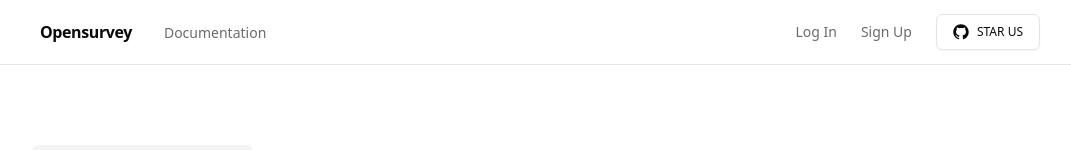
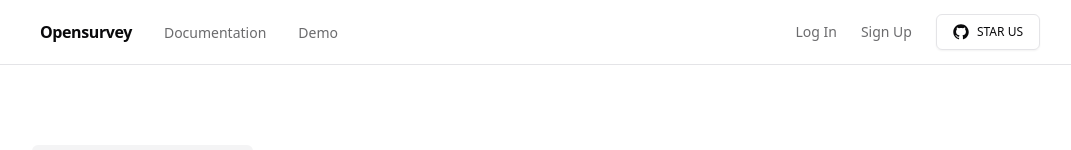
Before and after one commit to movaldivia/opensurvey, a Next.js app: page / in a window 1280 px wide. Shown: the top 150 px of the page, without its empty margins (96-1167 px from the left). Built offline with nearby package versions, Linux system fonts and the light colour scheme; no server answers.

Commit message:
feat: add link to demo form

```diff
--- a/components/main-nav.tsx
+++ b/components/main-nav.tsx
@@ -22,6 +22,15 @@ export function MainNav({ isUserLogged }: { isUserLogged: boolean }) {
                 Documentation
               </Link>
             </div>
+            <div className="ml-8 text-sm font-medium transition-colors hover:text-foreground/80 text-foreground/60 cursor-pointer">
+              <Link
+                href={
+                  "https://opensurvey.vercel.app/forms/viewform/f7cad0e9-89b3-4599-b02d-15c695fd546e"
+                }
+              >
+                Demo
+              </Link>
+            </div>
           </div>
           <div className="ml-auto flex items-center space-x-6 text-sm font-medium">
             {!isUserLogged && <LoginLink />}
```
